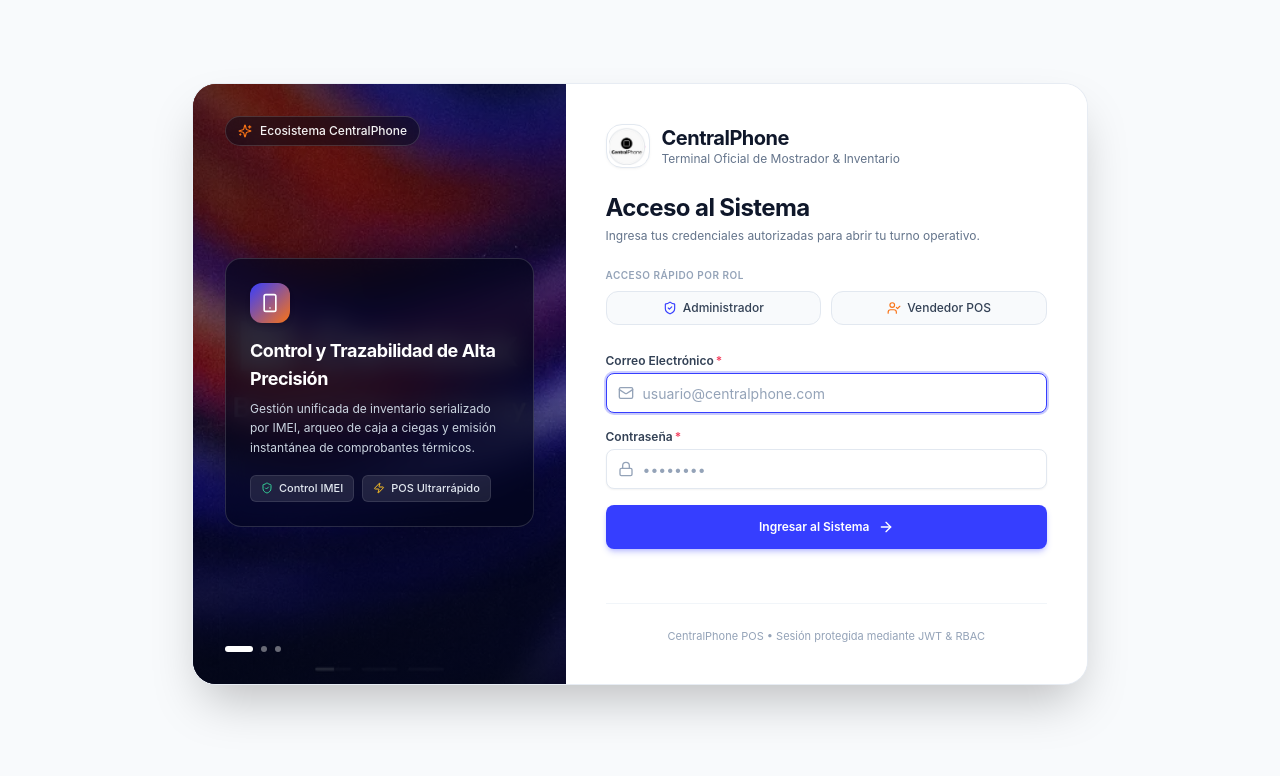
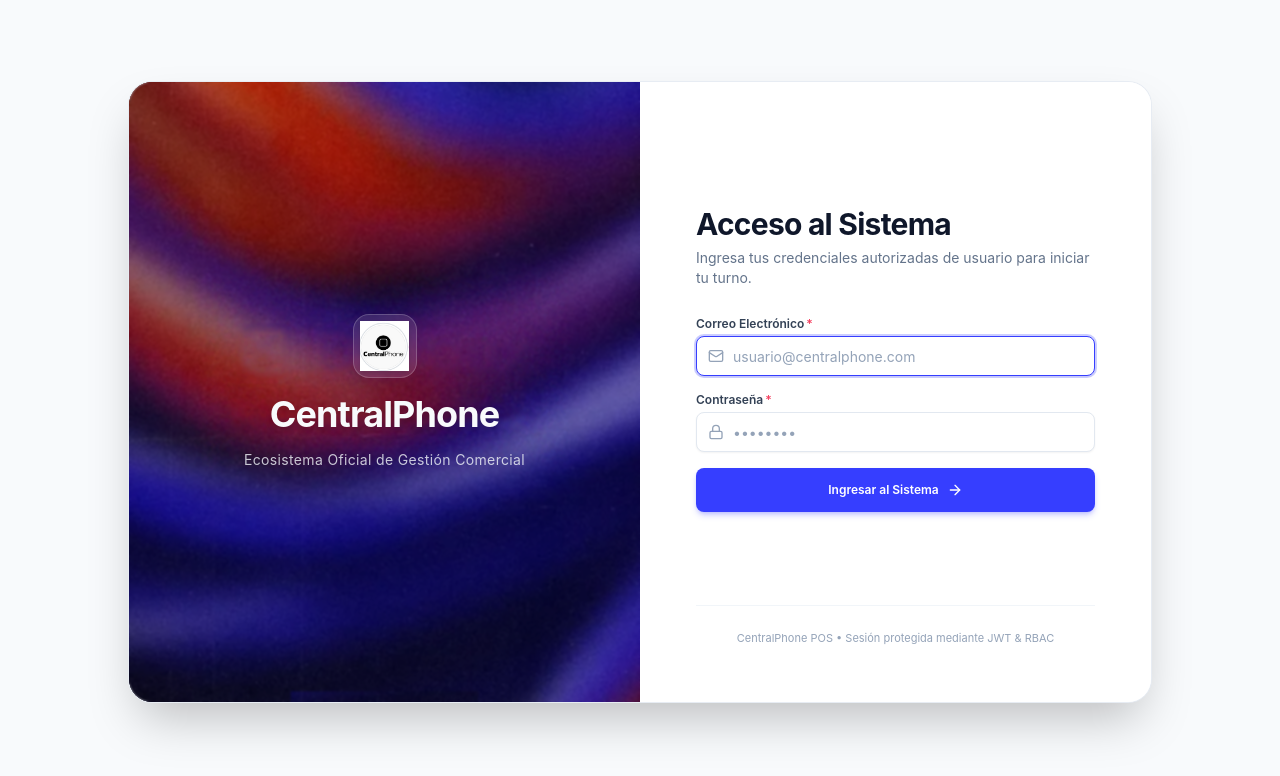
Before and after one commit to guiiyanxD/central_phone, a Next.js app in the folder frontend/: page /login in a window 1280 px wide. Shown: the top 776 px of the page. Built offline with nearby package versions, Linux system fonts and the light colour scheme; no server answers.

Commit message:
refactor(auth): purgar credenciales de login, ampliar contenedor e incorporar estetica minimalista con texto blanco hueso

```diff
--- a/frontend/src/app/login/page.tsx
+++ b/frontend/src/app/login/page.tsx
@@ -2,17 +2,7 @@
 
 import React, { useState } from 'react';
 import Image from 'next/image';
-import {
-  Lock,
-  Mail,
-  ShieldAlert,
-  ArrowRight,
-  UserCheck,
-  ShieldCheck,
-  Sparkles,
-  Smartphone,
-  Zap,
-} from 'lucide-react';
+import { Lock, Mail, ShieldAlert, ArrowRight } from 'lucide-react';
 import { useAuth } from '@/context/auth-context';
 import { Button } from '@/components/ui/button';
 import { Input } from '@/components/ui/input';
@@ -45,99 +35,61 @@
   };
 
   return (
-    <div className="min-h-[calc(100vh-6rem)] flex items-center justify-center p-2 sm:p-4 lg:p-6 animate-in fade-in duration-300">
-      {/* Contenedor Flotante Split-Card (Inspirado en el diseño de referencia) */}
-      <div className="w-full max-w-4xl bg-white rounded-3xl shadow-2xl border border-slate-200/80 overflow-hidden grid grid-cols-1 lg:grid-cols-12">
+    <div className="min-h-[calc(100vh-5rem)] flex items-center justify-center p-3 sm:p-6 lg:p-10 animate-in fade-in duration-300">
+      {/* Contenedor Flotante Ampliado (Sincronizado con login_example.webp) */}
+      <div className="w-full max-w-5xl bg-white rounded-3xl shadow-2xl border border-slate-200/80 overflow-hidden grid grid-cols-1 lg:grid-cols-2">
         {/* =========================================================================
-            PANEL IZQUIERDO: Hero Artístico con Textura Líquida Orgánica y Grano Fino
-            (Replica exacta de docs/requerimientos/login_example.webp)
+            PANEL IZQUIERDO: Hero Artístico con Textura Líquida Orgánica
+            Solamente el nombre de la empresa centrado en color Blanco Hueso
             ========================================================================= */}
-        <div className="lg:col-span-5 relative p-6 sm:p-8 flex flex-col justify-between min-h-[460px] lg:min-h-[600px] bg-slate-950 text-white overflow-hidden">
+        <div className="relative p-8 sm:p-12 lg:p-16 flex flex-col justify-center items-center text-center min-h-[380px] lg:min-h-[620px] bg-slate-950 text-white overflow-hidden select-none">
           {/* Fondo de alta resolución con textura fluida de seda en azul cobalto y flama */}
           <div className="absolute inset-0">
             <Image
               src="/images/auth-hero-exact.webp"
-              alt="Textura fluida artística CentralPhone"
+              alt="Arte visual oficial CentralPhone"
               fill
               className="object-cover object-center scale-105"
               priority
             />
-            {/* Gradiente sutil para garantizar contraste y legibilidad absoluta */}
-            <div className="absolute inset-0 bg-gradient-to-t from-slate-950/90 via-slate-950/40 to-slate-950/60" />
+            {/* Velo sutil para contraste estético */}
+            <div className="absolute inset-0 bg-slate-950/25 backdrop-blur-[1px]" />
           </div>
 
-          {/* Badge superior: Ecosistema Oficial */}
-          <div className="relative z-10 flex items-center gap-2 px-3 py-1.5 rounded-full bg-slate-950/50 backdrop-blur-md border border-white/15 w-fit text-xs font-medium text-white/95 shadow-sm">
-            <Sparkles className="w-3.5 h-3.5 text-[#F97316]" />
-            <span>Ecosistema CentralPhone</span>
-          </div>
-
-          {/* Tarjeta Central Glassmorphism: Identidad y Promesa de Valor */}
-          <div className="relative z-10 p-5 sm:p-6 rounded-2xl bg-slate-950/65 backdrop-blur-md border border-white/15 shadow-2xl space-y-3.5 my-auto">
-            <div className="inline-flex p-2.5 rounded-xl bg-gradient-to-br from-[#363EFF] to-[#F97316] text-white shadow-md">
-              <Smartphone className="w-5 h-5" />
+          {/* Centro: Identidad Oficial en Blanco Hueso (#F8FAFC) */}
+          <div className="relative z-10 flex flex-col items-center justify-center space-y-4 max-w-xs sm:max-w-sm">
+            <div className="relative h-14 w-14 sm:h-16 sm:w-16 rounded-2xl bg-white/10 backdrop-blur-md border border-white/20 p-2.5 shadow-2xl flex items-center justify-center">
+              <Image
+                src="/logo.png"
+                alt="CentralPhone Logo"
+                fill
+                className="object-contain p-1.5 drop-shadow-md"
+                priority
+              />
             </div>
 
-            <div>
-              <h3 className="text-base sm:text-lg font-bold tracking-tight text-white leading-snug">
-                Control y Trazabilidad de Alta Precisión
-              </h3>
-              <p className="text-xs text-slate-300 leading-relaxed mt-1.5">
-                Gestión unificada de inventario serializado por IMEI, arqueo de caja a ciegas y emisión instantánea de comprobantes térmicos.
-              </p>
-            </div>
-
-            <div className="flex flex-wrap gap-2 pt-1 text-[11px] font-medium text-slate-200">
-              <span className="px-2.5 py-1 rounded-md bg-white/10 border border-white/10 flex items-center gap-1.5">
-                <ShieldCheck className="w-3 h-3 text-emerald-400" /> Control IMEI
-              </span>
-              <span className="px-2.5 py-1 rounded-md bg-white/10 border border-white/10 flex items-center gap-1.5">
-                <Zap className="w-3 h-3 text-amber-400" /> POS Ultrarrápido
-              </span>
-            </div>
-          </div>
-
-          {/* Indicadores de Carrusel Inferior (Estilo exacto de login_example.webp) */}
-          <div className="relative z-10 flex items-center gap-2 pt-2">
-            <div className="h-1.5 w-7 rounded-full bg-white transition-all shadow-sm" />
-            <div className="h-1.5 w-1.5 rounded-full bg-white/40" />
-            <div className="h-1.5 w-1.5 rounded-full bg-white/40" />
+            <h1 className="text-3xl sm:text-4xl font-bold tracking-tight text-[#F8FAFC] drop-shadow-md">
+              CentralPhone
+            </h1>
+            <p className="text-xs sm:text-sm text-[#F1F5F9]/80 font-normal tracking-wide">
+              Ecosistema Oficial de Gestión Comercial
+            </p>
           </div>
         </div>
 
         {/* =========================================================================
-            PANEL DERECHO: Formulario de Autenticación & Acceso Rápido POS
+            PANEL DERECHO: Formulario de Autenticación POS
+            Ingreso manual estricto (DoD Fase 1 de Seguridad - Cero Credenciales Expuestas)
             ========================================================================= */}
-        <div className="lg:col-span-7 p-6 sm:p-10 flex flex-col justify-between bg-white">
-          <div className="space-y-6">
-            {/* Header de Identidad de Marca */}
-            <div className="flex items-center gap-3">
-              <div className="relative h-11 w-11 overflow-hidden rounded-2xl border border-slate-200 bg-white shadow-subtle p-1.5 flex-shrink-0">
-                <Image
-                  src="/logo.png"
-                  alt="CentralPhone Logo"
-                  fill
-                  className="object-contain p-0.5"
-                  priority
-                />
-              </div>
-              <div>
-                <h1 className="text-xl font-bold tracking-tight text-slate-900 leading-tight">
-                  CentralPhone
-                </h1>
-                <p className="text-xs text-slate-500">
-                  Terminal Oficial de Mostrador & Inventario
-                </p>
-              </div>
-            </div>
-
+        <div className="p-8 sm:p-12 lg:p-14 flex flex-col justify-between bg-white">
+          <div className="space-y-6 my-auto">
             {/* Título de la Sección */}
-            <div>
-              <h2 className="text-2xl font-bold tracking-tight text-slate-900">
+            <div className="space-y-1.5">
+              <h2 className="text-2xl sm:text-3xl font-bold tracking-tight text-slate-900">
                 Acceso al Sistema
               </h2>
-              <p className="text-xs text-slate-500 mt-1">
-                Ingresa tus credenciales autorizadas para abrir tu turno operativo.
+              <p className="text-xs sm:text-sm text-slate-500">
+                Ingresa tus credenciales autorizadas de usuario para iniciar tu turno.
               </p>
             </div>
 
@@ -149,38 +101,7 @@
               </div>
             )}
 
-            {/* Acceso Rápido para Demostración y Pruebas Operativas */}
-            <div className="space-y-2">
-              <p className="text-[10px] font-semibold text-slate-400 uppercase tracking-wider">
-                Acceso Rápido por Rol
-              </p>
-              <div className="grid grid-cols-2 gap-2.5">
-                <button
-                  type="button"
-                  onClick={() => {
-                    setEmail('admin@centralphone.com');
-                    setPassword('admin123456');
-                  }}
-                  className="flex items-center justify-center gap-1.5 px-3 py-2 text-xs font-medium rounded-xl border border-slate-200 bg-slate-50 hover:bg-[#363EFF]/5 hover:border-[#363EFF]/30 hover:text-[#363EFF] text-slate-700 transition-all text-center"
-                >
-                  <ShieldCheck className="w-3.5 h-3.5 text-[#363EFF]" />
-                  <span>Administrador</span>
-                </button>
-                <button
-                  type="button"
-                  onClick={() => {
-                    setEmail('vendedor@centralphone.com');
-                    setPassword('vendedor123');
-                  }}
-                  className="flex items-center justify-center gap-1.5 px-3 py-2 text-xs font-medium rounded-xl border border-slate-200 bg-slate-50 hover:bg-[#F97316]/5 hover:border-[#F97316]/30 hover:text-[#F97316] text-slate-700 transition-all text-center"
-                >
-                  <UserCheck className="w-3.5 h-3.5 text-[#F97316]" />
-                  <span>Vendedor POS</span>
-                </button>
-              </div>
-            </div>
-
-            {/* Formulario de Login */}
+            {/* Formulario de Login Estándar y Seguro */}
             <form onSubmit={handleSubmit} className="space-y-4 pt-1">
               <div>
                 <Label required>Correo Electrónico</Label>
@@ -225,7 +146,7 @@
             </form>
           </div>
 
-          {/* Footer de Seguridad */}
+          {/* Footer de Seguridad y Cierre */}
           <div className="pt-6 border-t border-slate-100 mt-6">
             <p className="text-center text-[11px] text-slate-400">
               CentralPhone POS • Sesión protegida mediante JWT & RBAC
```
Also changed, not shown: frontend/public/images/auth-hero-exact.webp.
